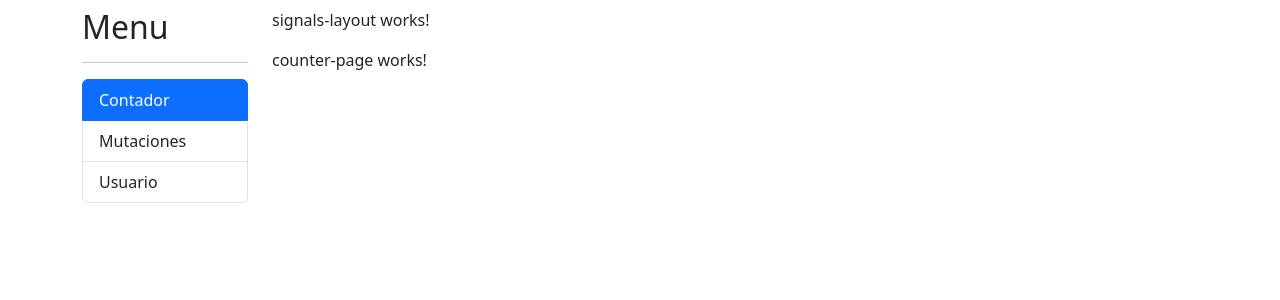
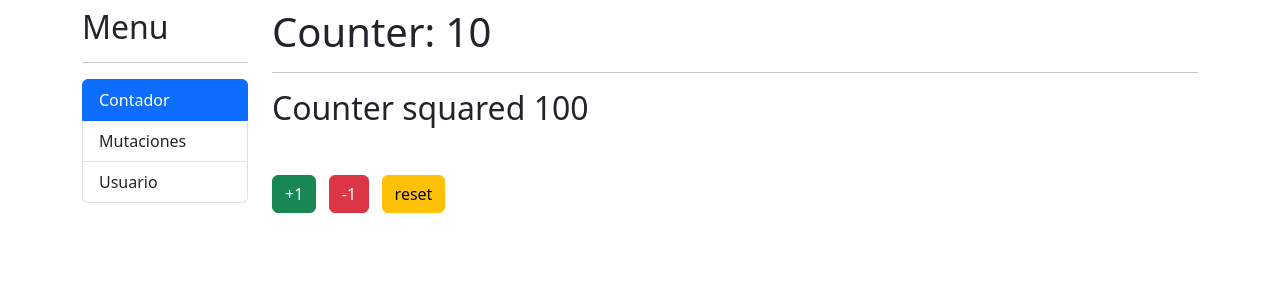
Before and after one commit to geovannysalvador/direvtiveSignals, an Angular app: page /signals/counter in a window 1280 px wide. Shown: the top 300 px of the page. Built offline with nearby package versions, Linux system fonts and the light colour scheme.

Commit message:
implement signal using counter page

```diff
--- a/src/app/signals/layout/signals-layout/signals-layout.component.html
+++ b/src/app/signals/layout/signals-layout/signals-layout.component.html
@@ -6,7 +6,6 @@
   </div>
 
   <div class="col-10">
-    <p>signals-layout works!</p>
     <router-outlet></router-outlet>
   </div>
 </div>
--- a/src/app/signals/pages/counter-page/counter-page.component.html
+++ b/src/app/signals/pages/counter-page/counter-page.component.html
@@ -1 +1,16 @@
-<p>counter-page works!</p>
+<h1>Counter: {{counter()}}</h1>
+<hr>
+
+<h2>Counter squared {{ counterSquared()}}</h2>
+
+<div class="mt-5">
+
+  <button (click)="increaseBy(+1)" class="btn btn-success"> +1 </button>
+  &nbsp;
+
+  <button (click)="increaseBy(-1)" class="btn btn-danger"> -1 </button>
+  &nbsp;
+
+  <button (click)="counter.set(0)" class="btn btn-warning"> reset </button>
+
+</div>
--- a/src/app/signals/pages/counter-page/counter-page.component.ts
+++ b/src/app/signals/pages/counter-page/counter-page.component.ts
@@ -1,4 +1,4 @@
-import { Component } from '@angular/core';
+import { Component, computed, signal } from '@angular/core';
 
 @Component({
   templateUrl: './counter-page.component.html',
@@ -6,4 +6,17 @@
 })
 export class CounterPageComponent {
 
+  public counter = signal(10);
+  // Signal de solo lectura no se puede manipular
+  public counterSquared = computed( ()=> this.counter() * this.counter() );
+
+  // Para el boton +1 y -1
+  increaseBy(value:number){
+
+    // forma uno de hcerlo
+    // this.counter.set(this.counter() + value )
+
+    // Forma dos
+    this.counter.update( current => current + value);
+  }
 }
```
